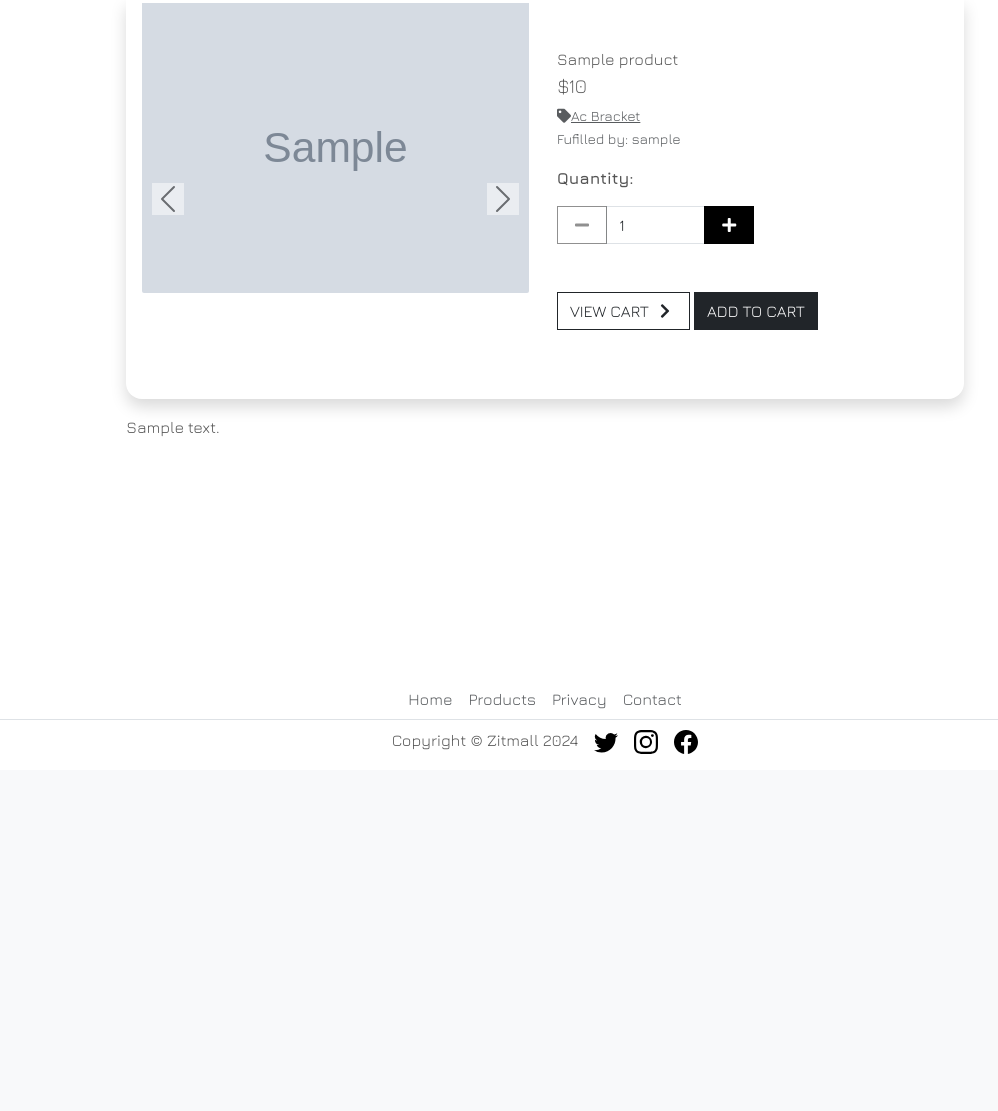
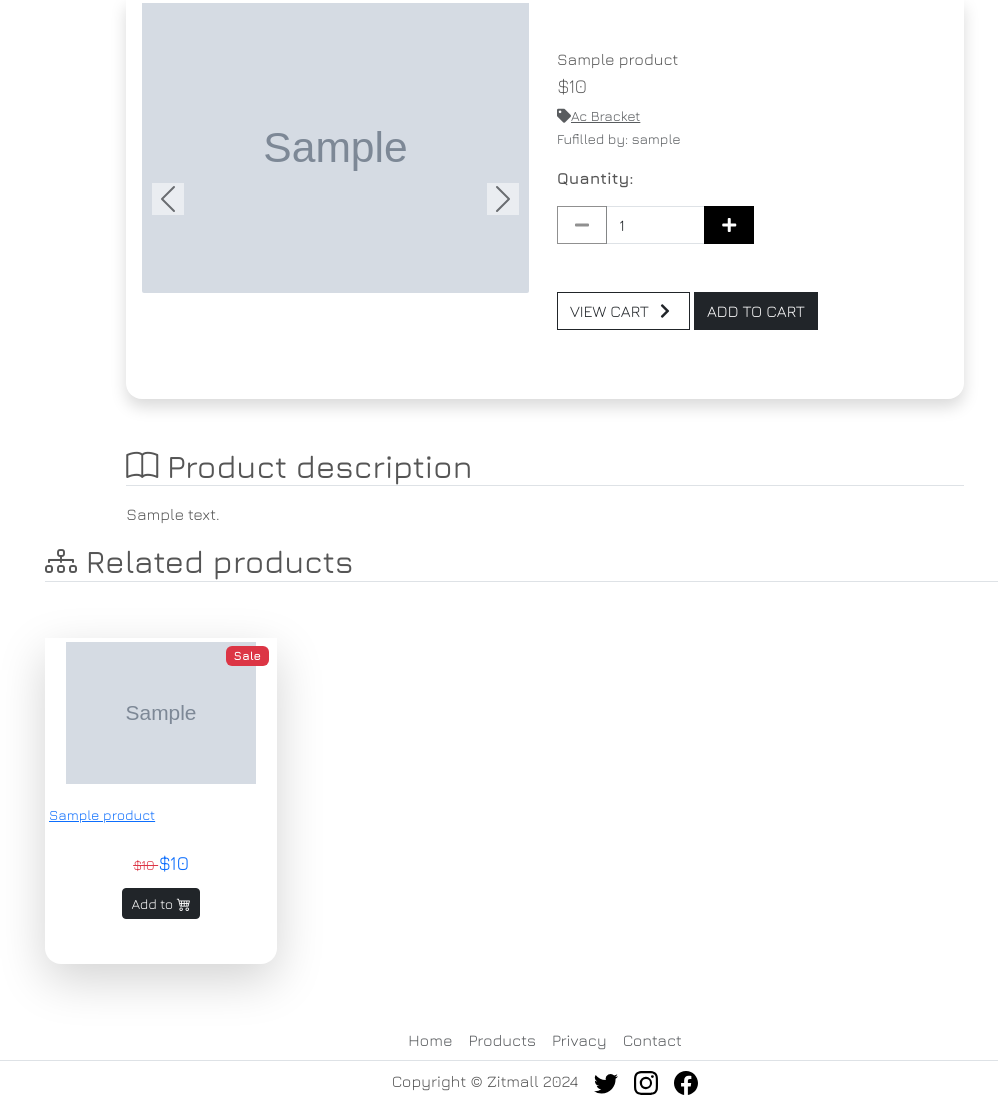
Before and after one commit to dcsndevs/zitmall, a Django app: a page that uses products/templates/products/product_detail.html in a window 1280 px wide. Shown: the part 176-1287 px from the top of the page, without its empty margins (95-1093 px from the left). Before the commit the page ends 930 px from the top, so only its background shows below. Run offline with Django 4.2, Linux system fonts and the light colour scheme; data comes from the database, SQL or seed files in the repository; tables that the repository leaves empty hold one stand-in row (values such as "Sample post"); grey boxes marked "Sample" are stand-in pictures; some libraries are stand-ins or nearby versions; grey boxes are pictures that could not be loaded.

Commit message:
Add related products

```diff
--- a/products/templates/products/product_detail.html
+++ b/products/templates/products/product_detail.html
@@ -122,10 +122,65 @@
             </div>
         </div>
     </div>
-    <div class="col-12 col-md-10 offset-md-1 col-lg-8 offset-lg-2 cardmargin">
+    <div class="col-12 col-md-10 offset-md-1 col-lg-8 offset-lg-2 cardmargin mt-5">
+        <h2 class="border-bottom">
+                <i class="bi bi-book gap-2"></i> Product description</h2>
         <p class="mt-3">{{ product.description|safe }}</p>
     </div>
 </div>
+
+{% if similar_products %}
+    <section class="container">
+        <div>
+            <h2 class="border-bottom arrow-right"><i class="bi bi-diagram-3 gap-2"></i> Related products</h2>
+        </div>
+        <div class="row row-cols-2 row-cols-lg-5 g-4 py-5 ">
+            {% for product in similar_products %}
+            <div class="col-lg-3 mb-2">
+                <div class="card h-100 overflow-hidden rounded-4 rounded-top-0 border-0 shadow-lg position-relative">
+                    <!-- Sales Badge -->
+                    {% if product.old_price %}
+                    <span class="badge bg-danger position-absolute top-0 end-0 m-2">Sale</span>
+                    {% endif %}
+
+                    <!-- Product Image -->
+                    {% if product.image_1 %}
+                    <div style="height: 150px;">
+                        <img src="{{ product.image_1.url }}" class="card-img-top border-0 h-100 img-thumbnail object-fit-scale" alt="image_1_alt" style="object-fit: cover;">
+                    </div>
+                    {% elif product.image_url %}
+                    <div style="height: 150px;">
+                        <img src="{{ product.image_url }}" class="card-img-top border-0 h-100 img-thumbnail object-fit-scale" alt="image_url_alt" style="object-fit: cover;">
+                    </div>
+                    {% else %}
+                    <div style="height: 150px;">
+                        <img class="card-img-top img-fluid" src="{{ MEDIA_URL }}noimage.png" alt="no-image">
+                    </div>
+                    {% endif %}
+
+                    <!-- Product Card Body -->
+                    <div class="card-body mb-3 px-1" style="height: 160px;">
+                        <p class="card-title small px-0 mb-1 fs-10" style="height: 40px; overflow: hidden;">
+                            <a href="{% url 'product_detail_by_slug' product_slug=product.slug %}">{{ product.title }}</a>
+                        </p>
+                        <p class="card-text text-primary p-auto mb-0 text-center" style="height: 40px; overflow: hidden; text-overflow: ellipsis;">
+                            {% if product.old_price %}
+                                <del class="text-danger small">${{ product.old_price }} </del>
+                            {% endif %}
+                            <span class="fs-5">${{ product.price }}</span>
+                        </p>
+                        <p class="card-text text-center my-0" style="height: 40px; overflow: hidden; text-overflow: ellipsis;">
+                            <button type="button" class="btn btn-sm btn-dark text-decoration-none add-to-cart-btn" id="addCartBtn" data-product-id="{{ product.id }}" data-product-price="{{ product.price }}">Add to <i class="bi-cart4"></i></button>
+                        </p>
+                    </div>
+                </div>
+
+            </div>
+            {% empty %}
+            {% endfor %}
+        </div>
+</section>
+{% endif %}
 <!-- Modal -->
 <div class="modal fade" id="imageModal" tabindex="-1" role="dialog" aria-labelledby="imageModalLabel" aria-hidden="true">
     <div class="modal-dialog modal-lg" role="document">
--- a/products/views.py
+++ b/products/views.py
@@ -76,6 +76,7 @@ def product_detail(request, product_id):
 
     product = get_object_or_404(Product, pk=product_id)
 
+
     context = {
         'product': product,
     }
@@ -86,9 +87,14 @@ def product_detail_by_slug(request, product_slug):
     """ A view to show individual product details """
 
     product = get_object_or_404(Product, slug=product_slug)
+    print('shgdvujhsuyj')
+    print(product.category_id)
+    similar_products = Product.objects.filter(category_id=product.category).order_by('?')[:4]
 
     context = {
         'product': product,
+        'similar_products': similar_products,
+
     }
 
     return render(request, 'products/product_detail.html', context)
```
